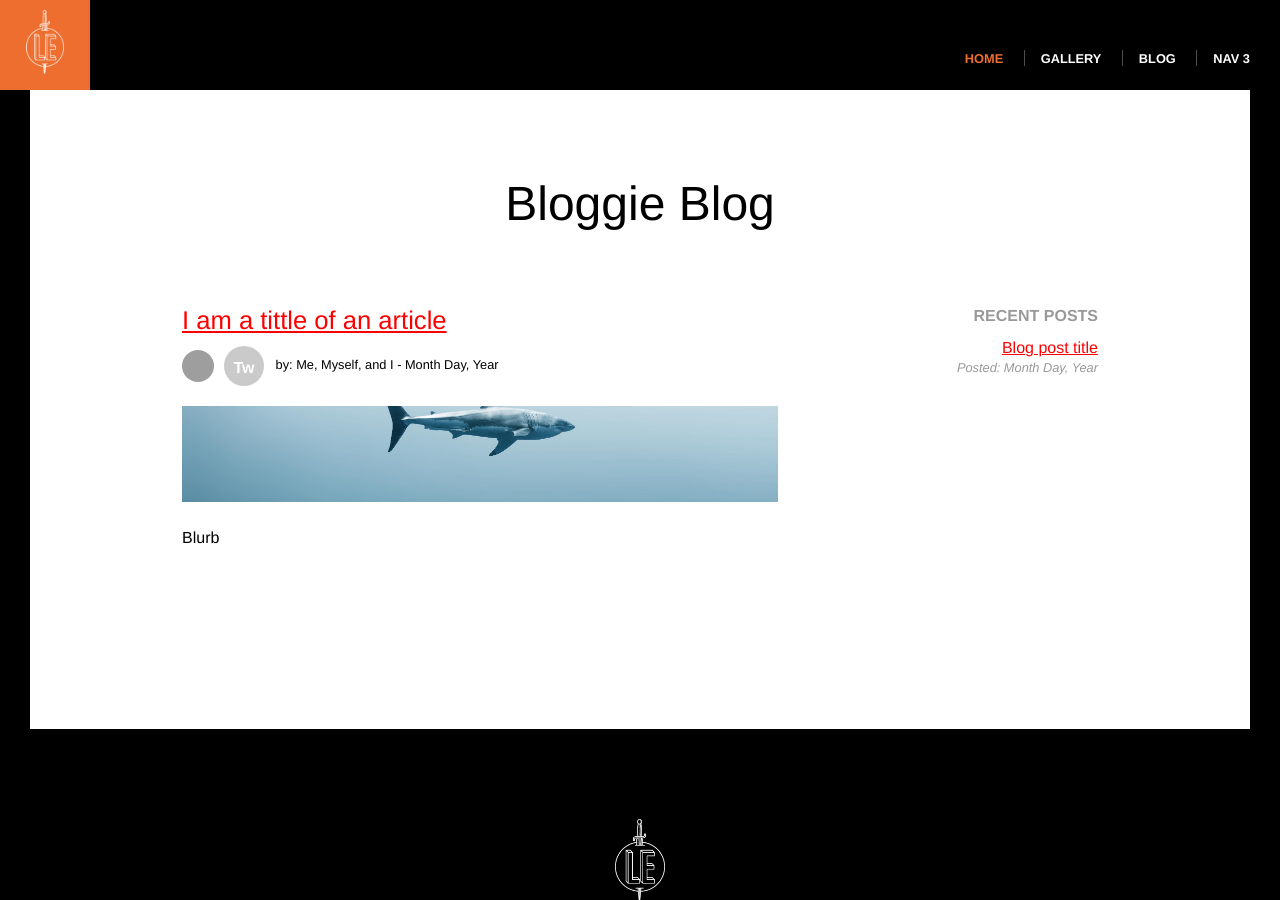
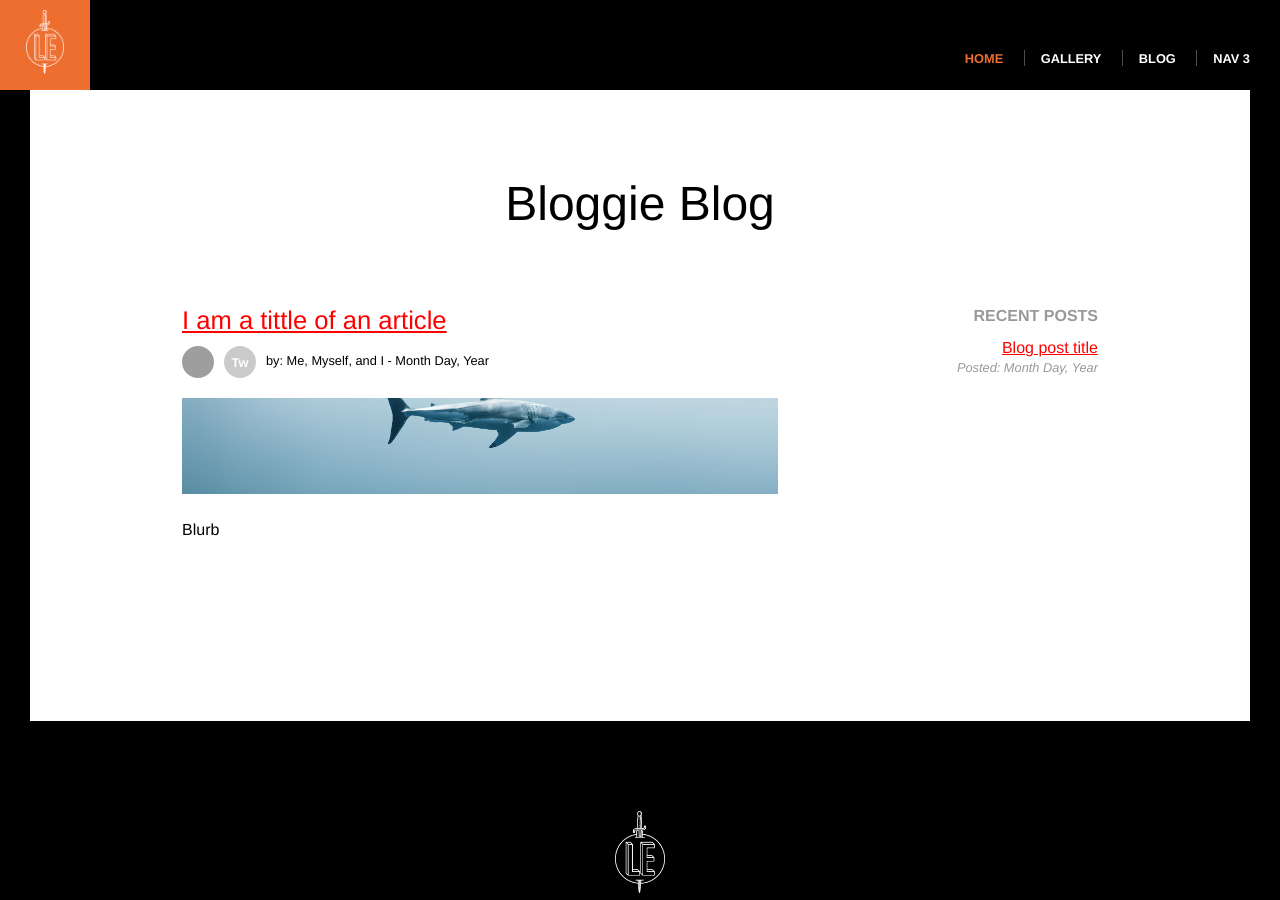
Before and after one commit to agakesik/full-website, a Jekyll site: the page built from blog/index.html, in a window 1280 px wide and 900 px high. Built offline with Jekyll 4.4.1, drawn with Linux system fonts in a browser that asks for light colours; grey boxes are pictures that could not be loaded.

Commit message:
Further style blog-posts content. Fix problem with sizing social link

```diff
--- a/blog/index.html
+++ b/blog/index.html
@@ -20,7 +20,7 @@ layout: default
           <header class="post-header">
             <h2><a href="">I am a tittle of an article</a></h2>
             <div class="post-byline">
-              <img src="https://gravatar.com/avatar/ffda7d145b83c4b118f982401f962ca6?s=150">
+              <img src="https://gravatar.com/avatar/ffda7d145b83c4b118f982401f962ca6?s=150" alt ="Michael Hartl">
               <a href="#" class="social-link">Tw</a>
               by: Me, Myself, and I
               <span> - Month Day, Year</span>
--- a/css/main.css
+++ b/css/main.css
@@ -239,8 +239,8 @@ h2 ~ p {
   box-sizing: border-box;
   color: #fff;
   display: inline-block;
-  font-family: helvetica, arial, sans;
-  font-size: 1rem;
+  font-family: helvetica, arial, sans-serif;
+  font-size: 1em;
   font-weight: bold;
   height: 2.5em;
   line-height: 1;
@@ -385,17 +385,19 @@ h2 ~ p {
 }
 .post-header {
   margin-bottom: 1.5em;
+  font-size: 1rem;
 }
 .post-header img,
 .post-header .social-link {
   margin-right: 0.5em;
 }
-.post-header img {
+.post-header img{
   border-radius: 99px;
   display: inline-block;
   height: 2.5em;
   vertical-align: middle;
 }
+
 .posts-image {
   background-position: center;
   background-size: cover;
```
